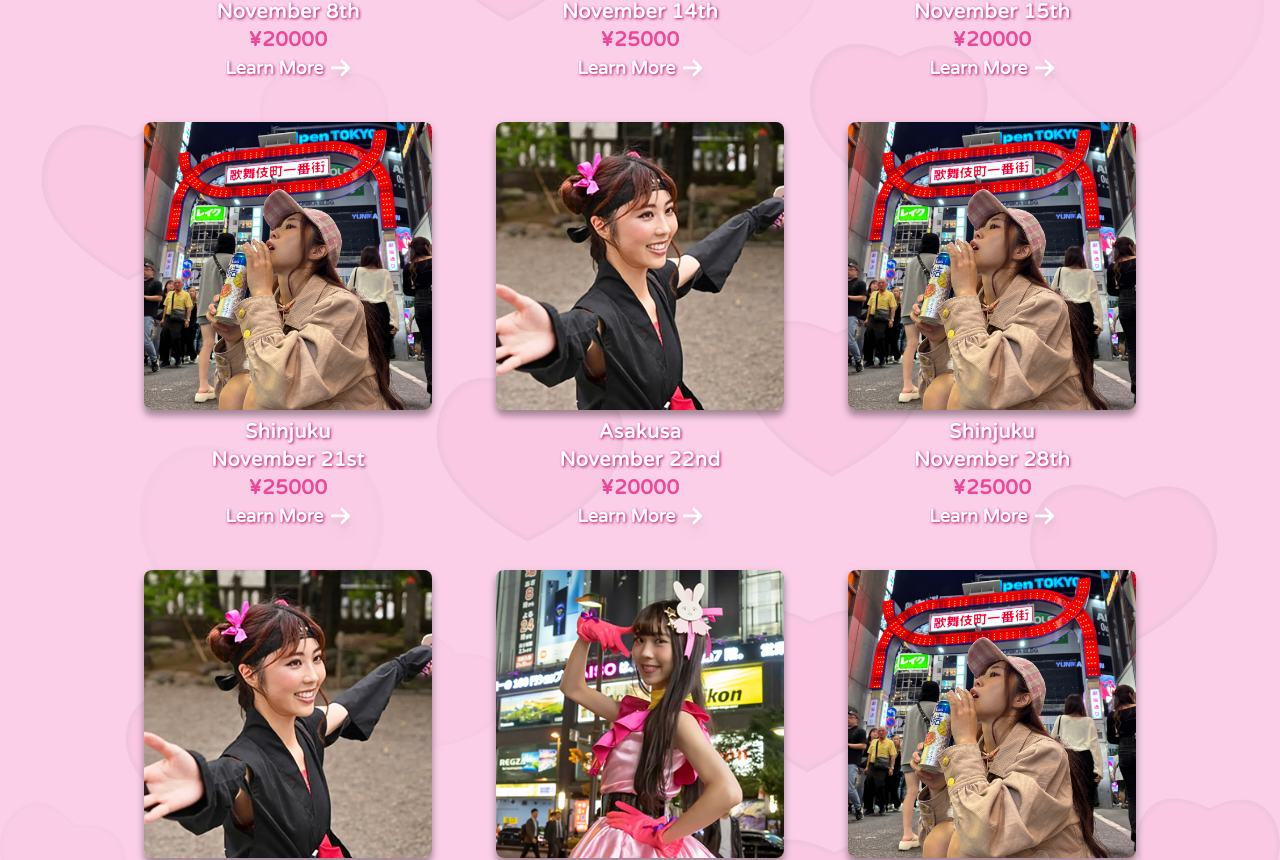
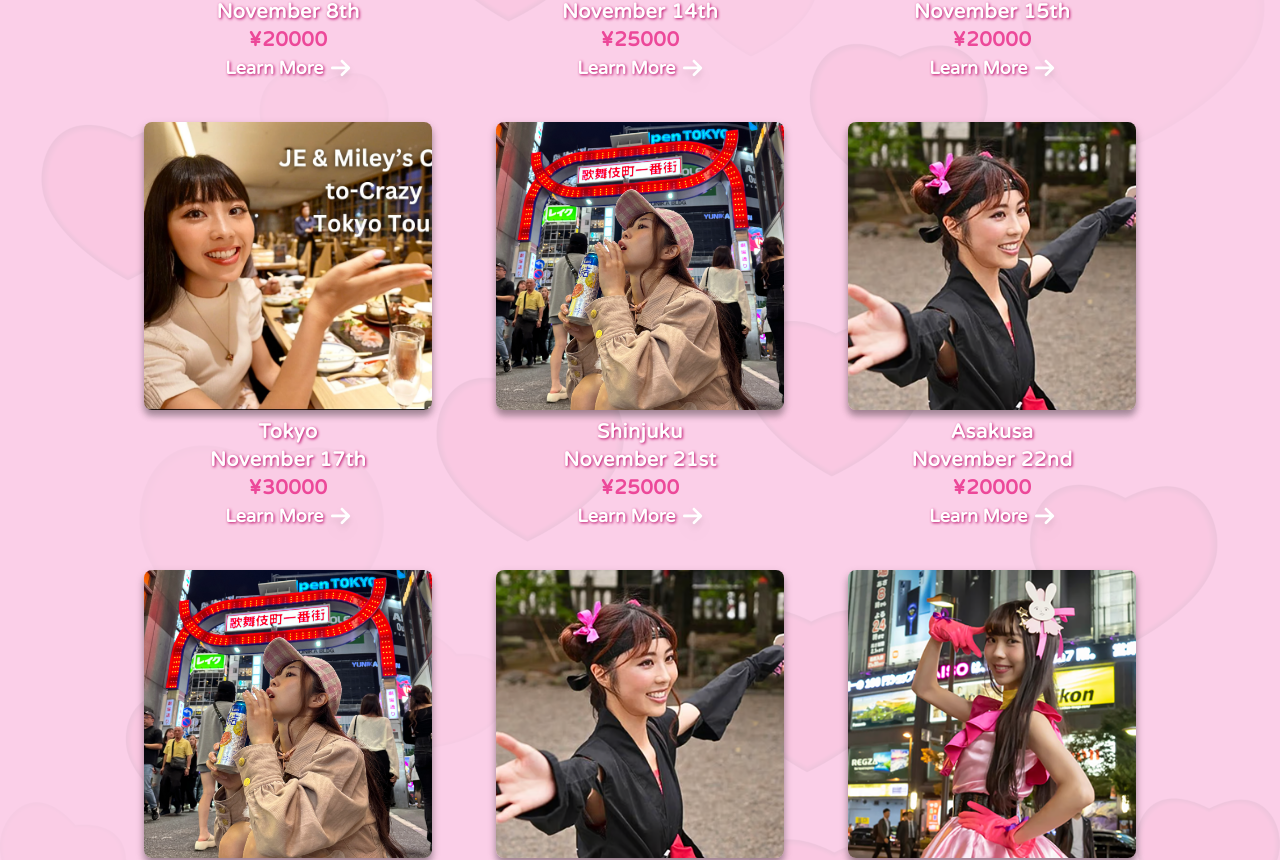
Before and after one commit to brandonrainey/smiley-tours, a Next.js app: page / in a window 1280 px wide. Shown: the part 1718-2578 px from the top of the page. Built offline with nearby package versions, Linux system fonts and the light colour scheme; no server answers; a web font is replaced by a local one; what tailwindcss-animated would draw is missing.

Commit message:
added new tour

```diff
--- a/components/TourSidebar.tsx
+++ b/components/TourSidebar.tsx
@@ -32,6 +32,15 @@ const tours = [
     tourPrice: 20000,
     tourSpots: 4,
     tourLink: 'https://smileywalk.shop/items/66d41178c56f48302f6365f9',
+  },
+  {
+    tourArea: 'Tokyo',
+    tourDate: 'November 17th',
+    tourImage: '/tours/cozyTour.webp',
+    tourId: 2211,
+    tourPrice: 30000,
+    tourSpots: 4,
+    tourLink: 'https://smileywalk.shop/items/672c3ef2ef91a70144128be9',
   },
   {
     tourArea: 'Shinjuku',
```
Also changed, not shown: public/tours/cozyTour.webp (added).
